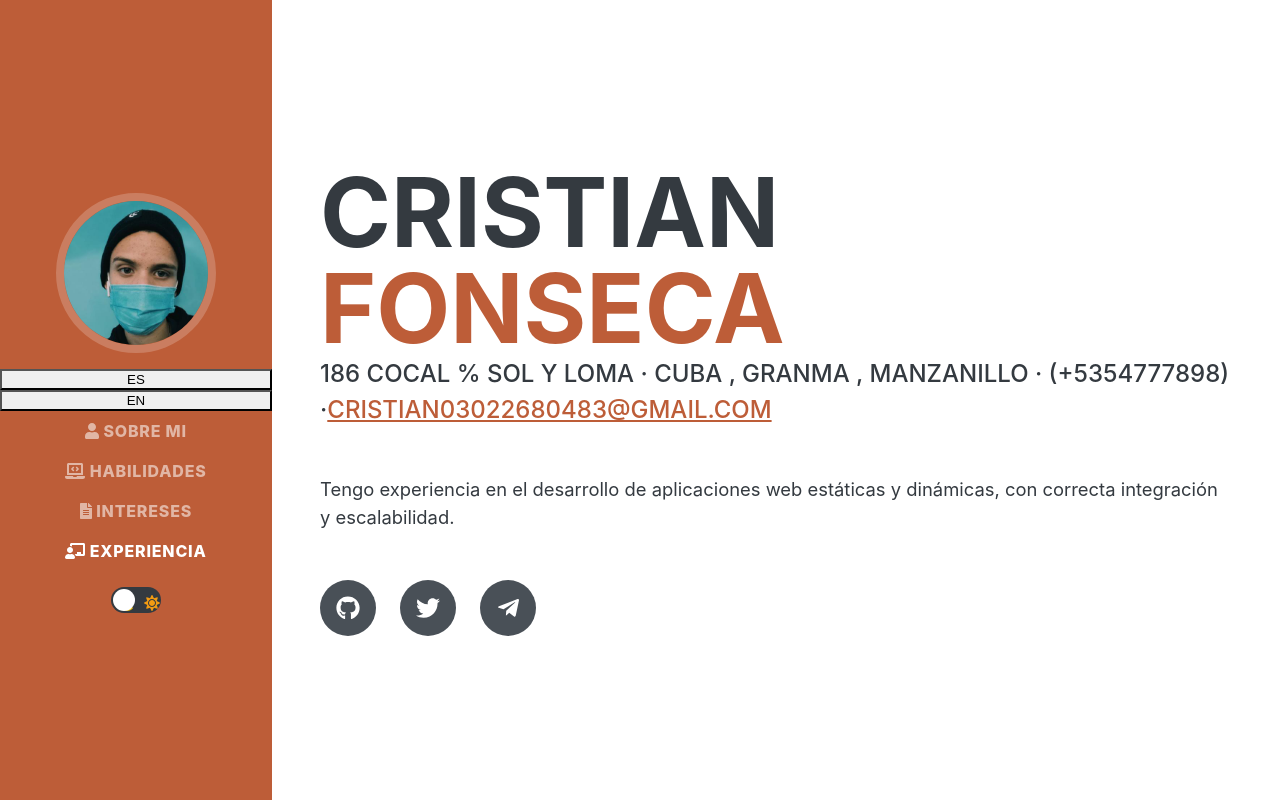
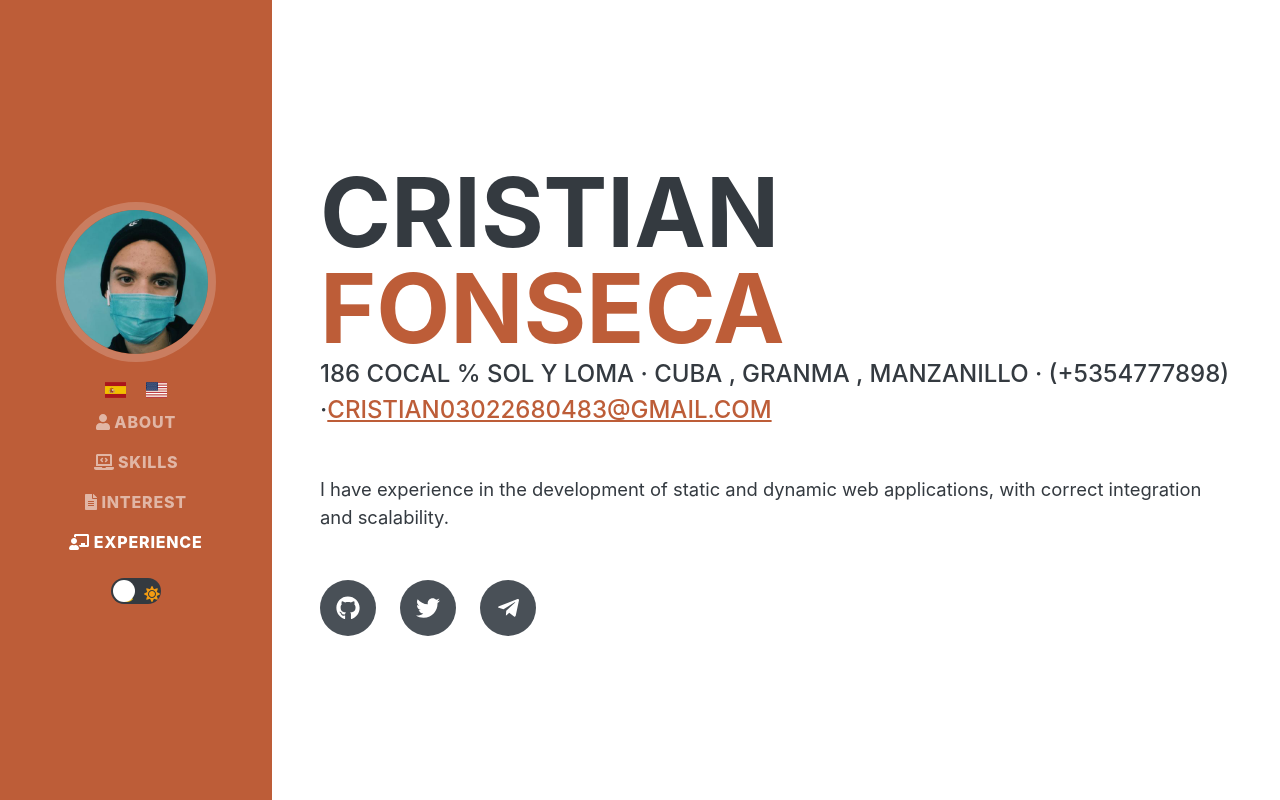
Before and after one commit to kuzeofficial/opencv, a React (Create React App) app: page / in a window 1280 px wide. Shown: the top 800 px of the page. Built offline with nearby package versions, Linux system fonts and the light colour scheme; a web font is replaced by a local one.

Commit message:
Flag Button implemented and styled

```diff
--- a/package.json
+++ b/package.json
@@ -7,6 +7,7 @@
     "@testing-library/react": "^11.2.7",
     "@testing-library/user-event": "^12.8.3",
     "bootstrap": "^4.6.0",
+    "flag-icon-css": "^3.5.0",
     "i18next": "^20.3.1",
     "react": "^17.0.2",
     "react-bootstrap": "^1.6.1",
--- a/src/components/navbar/navbar.jsx
+++ b/src/components/navbar/navbar.jsx
@@ -1,7 +1,7 @@
 import React from 'react'
 import ProfileImage from '../../assets/profile.jfif'
 import Switch from './switch'
-
+import "../../../node_modules/flag-icon-css/css/flag-icon.min.css"
 const Navbar = (props) => {
 
     return (
@@ -13,8 +13,10 @@ const Navbar = (props) => {
             <button className="navbar-toggler" data-bs-toggle="collapse" data-bs-target="#navbarResponsive" aria-controls="navbarResponsive" aria-expanded="false" aria-label="Toggle Navigation"><span className="navbar-toggler-icon" /></button>
             <div className="collapse navbar-collapse" id="navbarResponsive">
                 <ul className="navbar-nav">
-                    <button onClick={() => props.i18n.changeLanguage("es")}>ES</button>
-                    <button onClick={() => props.i18n.changeLanguage("en")}>EN</button>
+                    <div className="translation">
+                        <span className="flag-icon flag-icon-es" style={{cursor:"pointer"}} onClick={() => props.i18n.changeLanguage("es")}></span>
+                        <span className="flag-icon flag-icon-us" style={{cursor:"pointer", marginLeft: "20px"}} onClick={() => props.i18n.changeLanguage("en")}></span>
+                    </div>
                     <li className="nav-item"><a className="nav-link js-scroll-trigger" href="#about"><i className="fas fa-user" /> {props.t("navbar.about-me")}</a></li>
                     <li className="nav-item"><a className="nav-link js-scroll-trigger" href="#skills"><i className="fas fa-laptop-code" /> {props.t("navbar.my-skills")}</a></li>
                     <li className="nav-item"><a className="nav-link js-scroll-trigger" href="#interests"><i className="fas fa-file-alt" /> {props.t("navbar.interest")}</a></li>
--- a/src/index.js
+++ b/src/index.js
@@ -8,7 +8,7 @@ import global_es from "../src/translations/es/global.json"
 import global_en from "../src/translations/en/global.json"
 i18next.init({
   interpolation: {escapeValue: false},
-  lng: "es",
+  lng: "en",
   resources: {
     es: {
       global: global_es,
```
Also changed, not shown: 1 other file (tests, documents, lock files or other folders).
